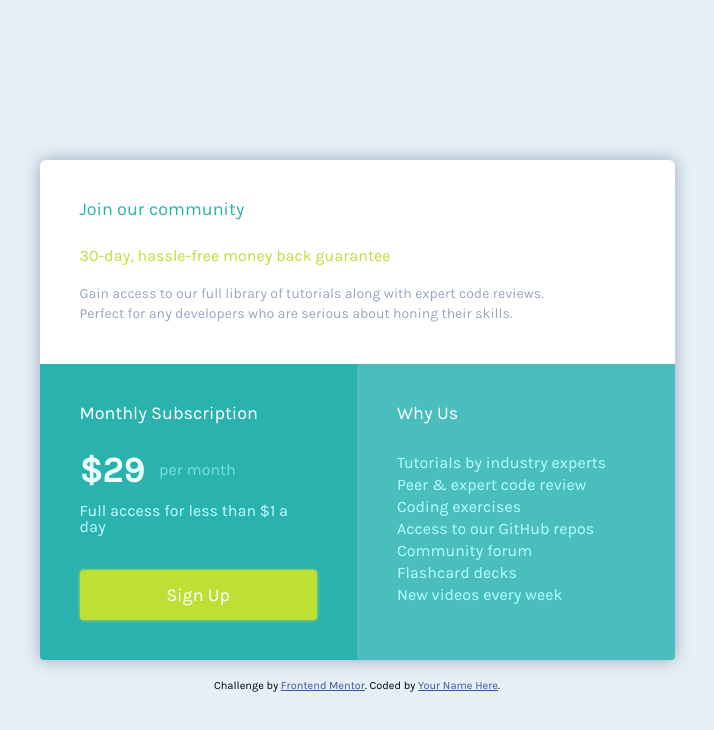
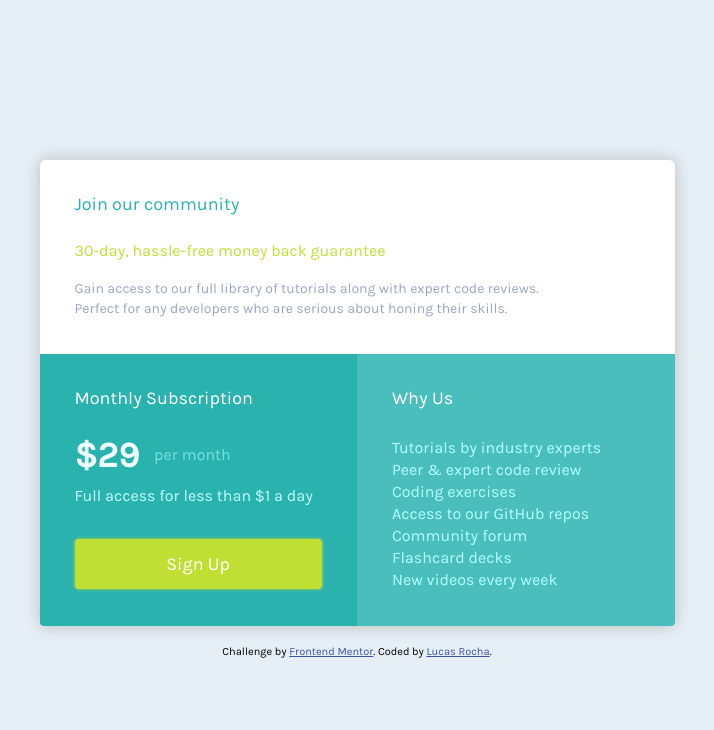
Before and after one commit to lucasrrocha/singleprice, a plain HTML site: page index.html in a window 1280 px wide. Shown: the whole page, without its empty margins (283-997 px from the left). Drawn offline with Linux system fonts and the light colour scheme.

Commit message:
modified my name in project

```diff
--- a/css/components/final.css
+++ b/css/components/final.css
@@ -1,7 +1,7 @@
 .final {
     background-color: var(--light-cyan);
     color: #FFF;
-    border-radius: 0 0 4px 0;
+    border-radius: 0 0 4px 4px;
     width: 100%;
 }
 
@@ -9,3 +9,9 @@
     color: #B4FFFF;
     line-height: 22px;
 }
+
+@media only screen and (min-width: 695px) {
+    .final {
+        border-radius: 0 0 4px 0;
+    }
+}
--- a/css/components/price.css
+++ b/css/components/price.css
@@ -2,7 +2,6 @@
     background-color: var(--cyan);
     color: #FFF;
     width: 100%;
-    border-radius: 0 0 0 4px;
 }
 
 .price .subtitle {
@@ -42,3 +41,9 @@
     justify-content: center;
     align-items: center;
 }
+
+@media only screen and (min-width: 695px) {
+    .price {
+        border-radius: 0 0 0 4px;
+    }
+}
--- a/css/elements/base.css
+++ b/css/elements/base.css
@@ -9,14 +9,14 @@ body {
 }
 
 ._container {
-    padding: 40px;
+    padding: 35px;
 }
 
 .banner {
     background-color: #FFF;
     margin-top: 70px;
     border-radius: 6px;
-    box-shadow: 0 0 1em var(--grayish-blue);
+    box-shadow: 0 0 1em rgb(189, 187, 187);
 }
 
 .subtitle {
--- a/index.html
+++ b/index.html
@@ -66,7 +66,7 @@
     <footer>
       <p class="attribution">
         Challenge by <a href="https://www.frontendmentor.io?ref=challenge" target="_blank">Frontend Mentor</a>.
-        Coded by <a href="#">Your Name Here</a>.
+        Coded by <a href="#">Lucas Rocha</a>.
       </p>
     </footer>
 
```
